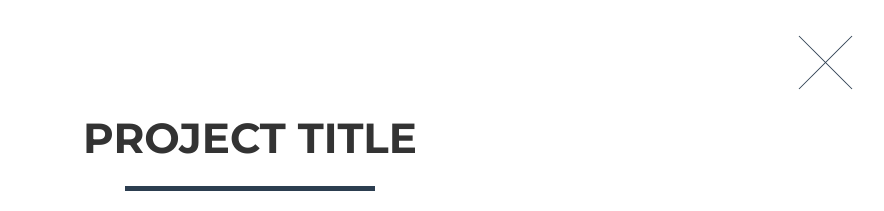
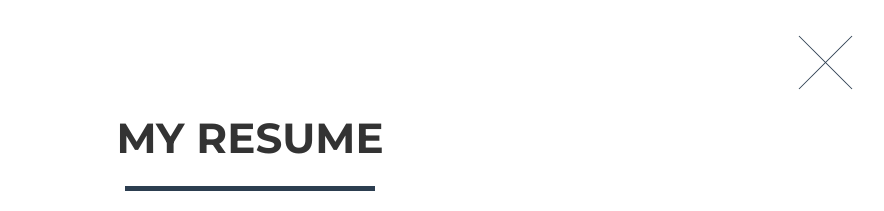
Before and after one commit to specialforceclan/olermovencer, a website: page index.html in a window 1280 px wide. Both pictures are taken after a click on the link 250 px from the left and 986 px from the top of the page. Shown: the part 586-797 px from the top of the page, without its empty margins (390-1274 px from the left). Drawn offline with nearby package versions, Linux system fonts and the light colour scheme.

Commit message:
Update index.html

```diff
--- a/index.html
+++ b/index.html
@@ -304,7 +304,7 @@
                 <div class="row">
                     <div class="col-lg-8 col-lg-offset-2">
                         <div class="modal-body">
-                            <h2>Project Title</h2>
+                            <h2>My RESUME</h2>
                             <hr class="star-primary">
                             <img src="AWDAWDASD.png" class="img-responsive img-centered" alt="">
                             <p>My Resume<a href="RESUME.html">RESUME</a>!</p>
```
